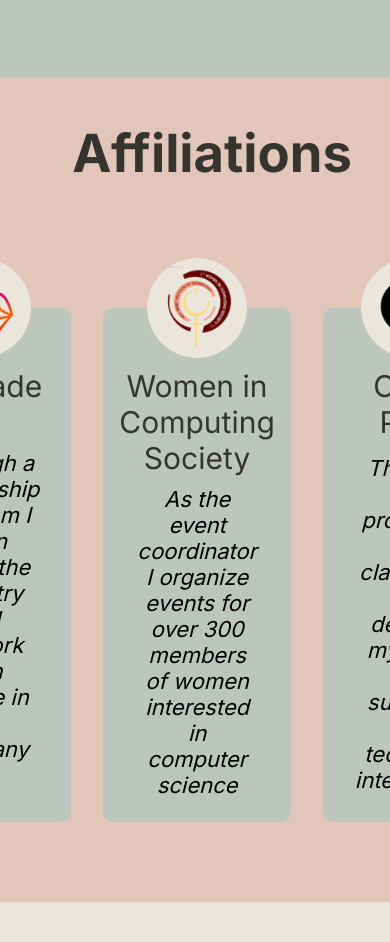
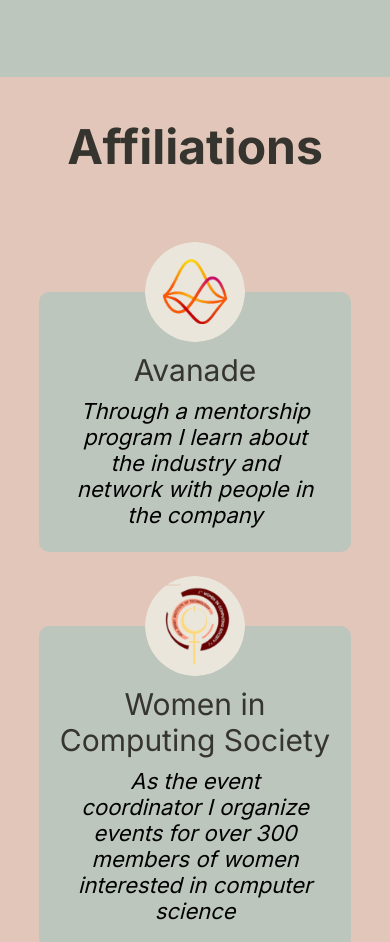
Before and after one commit to Xitlaly-P/portfolio, a website: page docs/index.html in a window 390 px wide. Shown: the part 625-1567 px from the top of the page. Drawn offline with Linux system fonts and the light colour scheme.

Commit message:
affiliation queries closes #37

```diff
--- a/docs/styles.css
+++ b/docs/styles.css
@@ -436,7 +436,6 @@
     }
     .hero{
         margin-top:5rem;
-        margin-bottom:5rem;
         margin-left:auto;
         margin-right:auto;
         display: flex;
@@ -450,4 +449,40 @@
         margin-left:auto;
         margin-right:auto;
     }
+    .affil {
+        display: flex;
+        justify-content: center;
+        gap: 2rem;
+        margin-top:4vh;
+        margin-bottom:5rem;
+        margin-left: auto;
+        margin-right:auto;
+        flex-direction: column;
+    }
+    .card {
+        background-color: var(--color-secondary);
+        padding-left:1rem;
+        padding-right:1rem;
+        padding-bottom:1.5rem;
+        border-radius: 10px;
+        text-align: center;
+        width: 80%;
+        position: relative;
+        display: flex;
+        flex-direction: column;
+        align-items: center;
+        margin-left: auto;
+        margin-right:auto;
+        margin-top:5vh;
+    }
+    .heading{
+        width: 80%;
+        text-align: center;
+        align-self: center;
+        margin:auto;
+        font-family: var(--font-main);
+        font-weight: bold;
+        font-size: 2em;
+        color: var(--color-font);
+    }
 }
```
Also changed, not shown: docs/index.html (+0 -1 lines).
